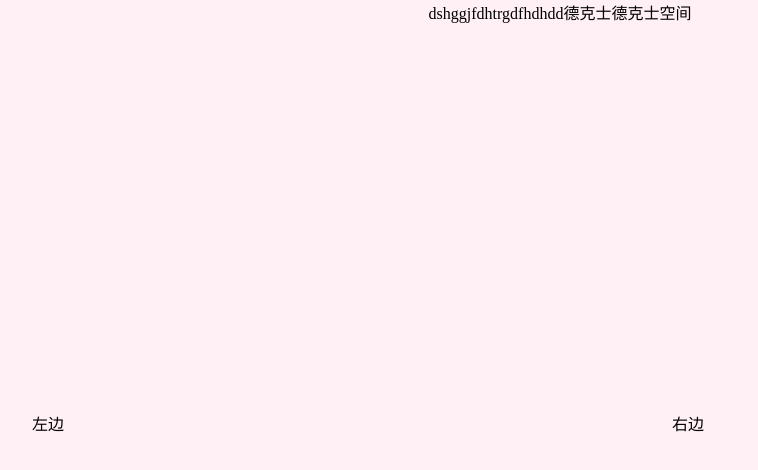
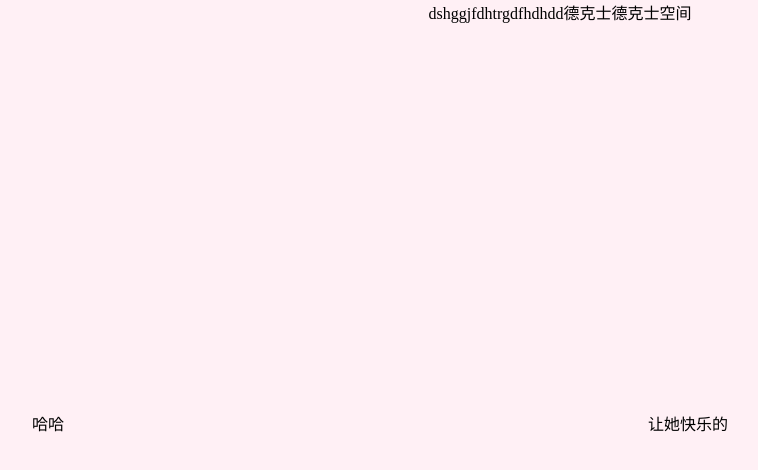
Before and after one commit to KecanNi/merge, a plain HTML site: page src/index.html in a window 1280 px wide. Shown: the full height of the page, 80-838 px from the left. Drawn offline with Linux system fonts and the light colour scheme.

Commit message:
内容完成

```diff
--- a/src/index.html
+++ b/src/index.html
@@ -11,8 +11,8 @@
     <div class="container">
         <header class="header"> dshggjfdhtrgdfhdhdd德克士德克士空间</header>
         <div class="content">
-            <div class="left">左边</div>
-            <div class="right">右边</div>
+            <div class="left">哈哈</div>
+            <div class="right">让她快乐的</div>
         </div>
     </div>
 </body>
```
